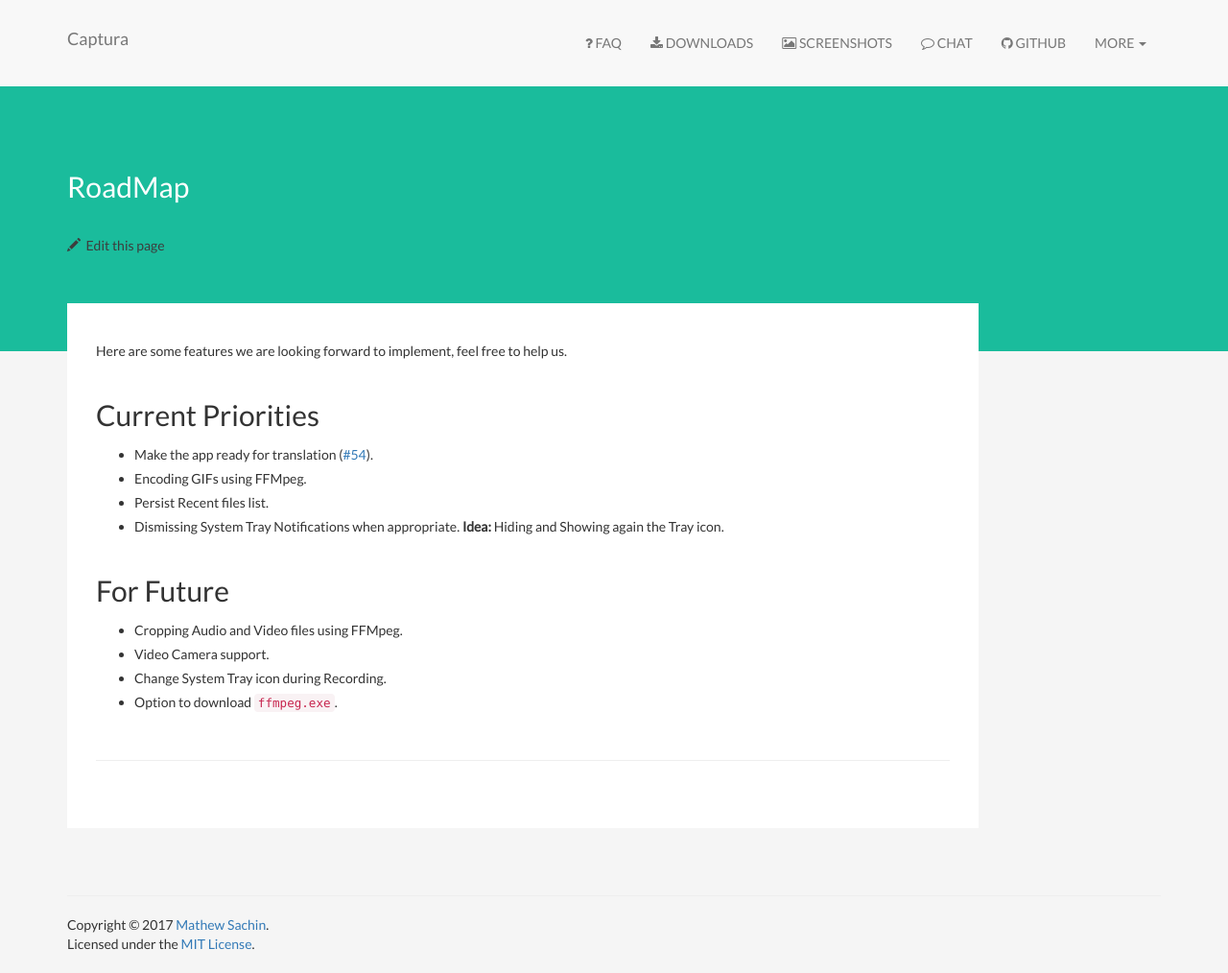
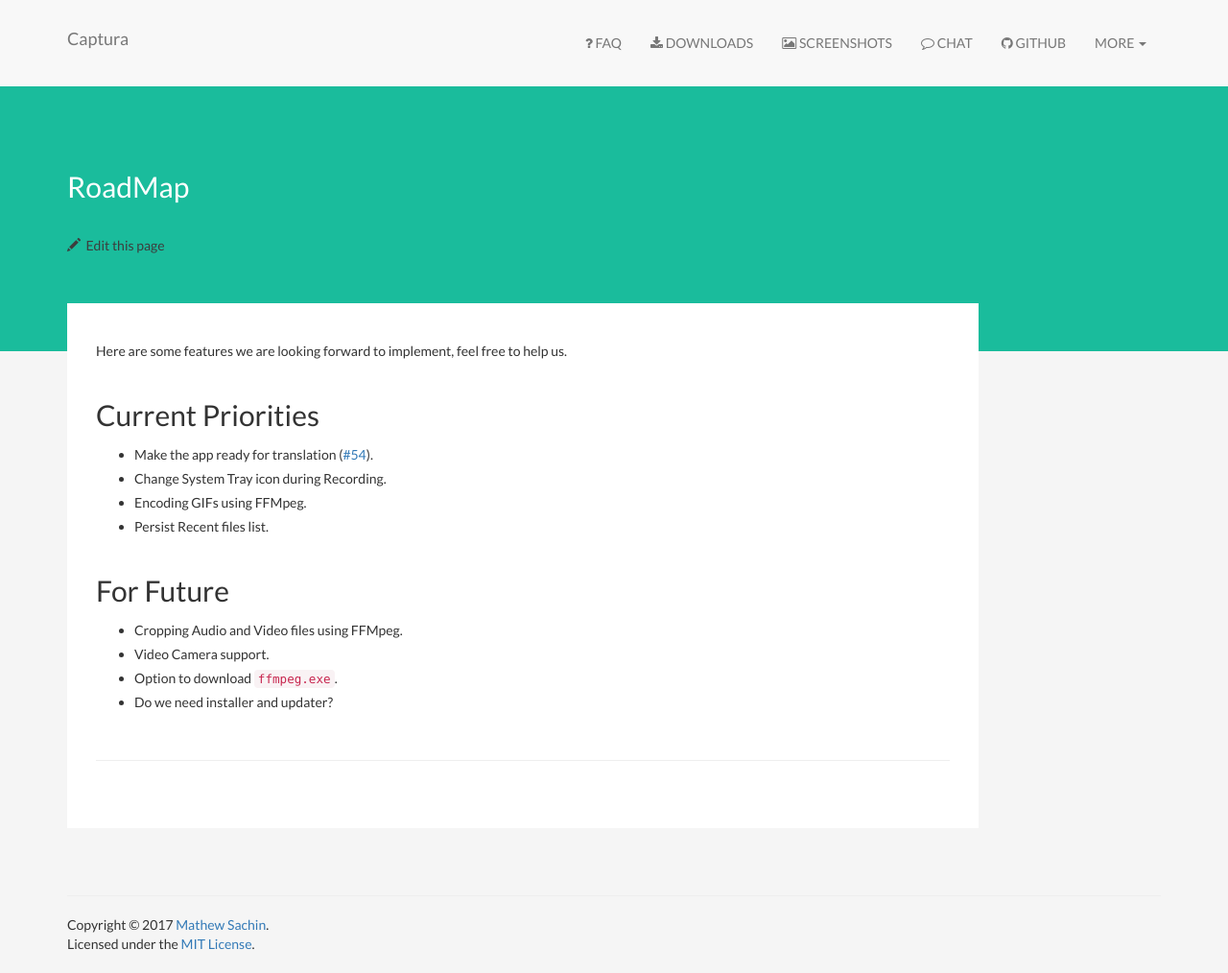
Before and after one commit to MathewSachin/Captura, a Jekyll site: the page built from RoadMap.md, in a window 1280 px wide. Shown: the whole page at 96% size. Built offline with Jekyll 4.4.1, drawn with Linux system fonts in a browser that asks for light colours; nearby versions of some CDN libraries; comment, search, counter and statistics services are not loaded.

Commit message:
update RoadMap

```diff
--- a/RoadMap.md
+++ b/RoadMap.md
@@ -8,12 +8,12 @@
 
 ## Current Priorities
 - Make the app ready for translation ([#54](https://github.com/MathewSachin/Captura/pull/54)).
+- Change System Tray icon during Recording.
 - Encoding GIFs using FFMpeg.
 - Persist Recent files list.
-- Dismissing System Tray Notifications when appropriate. **Idea:** Hiding and Showing again the Tray icon.
 
 ## For Future
 - Cropping Audio and Video files using FFMpeg.
 - Video Camera support.
-- Change System Tray icon during Recording.
 - Option to download `ffmpeg.exe`.
+- Do we need installer and updater?
```
